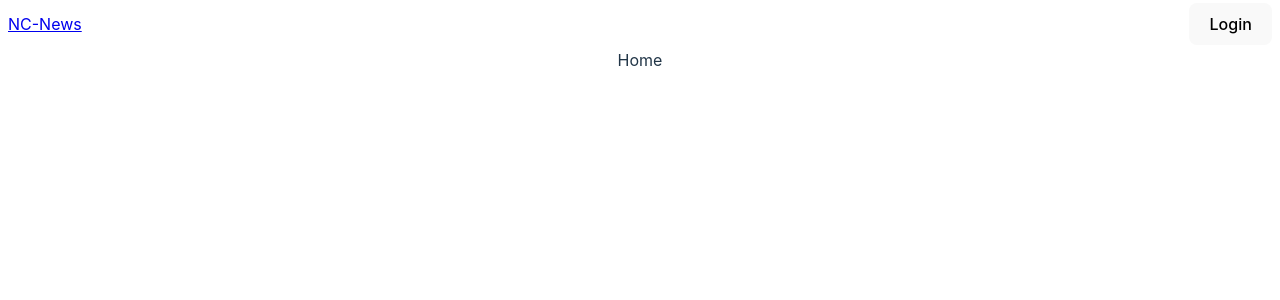
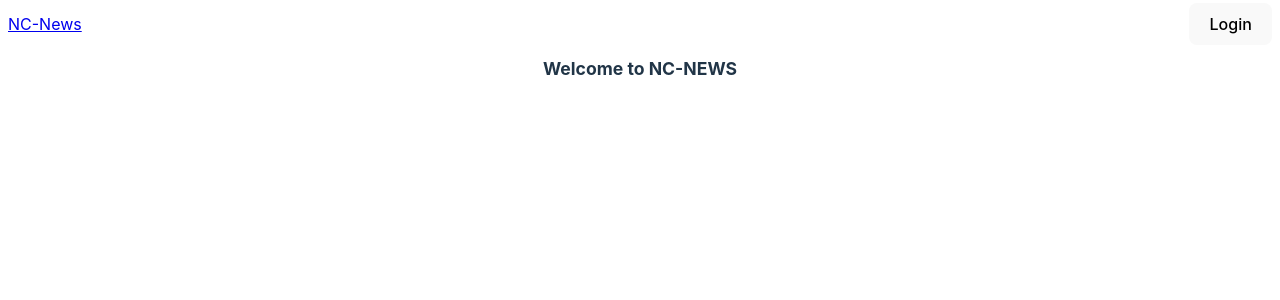
Before and after one commit to Stephen0wen/nc-news-frontend, a React (Vite) app: page / in a window 1280 px wide. Shown: the top 300 px of the page. Built offline with nearby package versions, Linux system fonts and the light colour scheme.

Commit message:
Adds welcome message

```diff
--- a/src/App.jsx
+++ b/src/App.jsx
@@ -9,7 +9,7 @@ function App() {
         <>
             <Header user={user} setUser={setUser} />
             <Routes>
-                <Route path="/" element={<Home />} />
+                <Route path="/" element={<Home user={user} />} />
             </Routes>
         </>
     );
--- a/src/Components/Home/Home.jsx
+++ b/src/Components/Home/Home.jsx
@@ -1,7 +1,12 @@
+import Welcome from "../Welcome/Welcome";
 import "./Home.css";
 
-const Home = () => {
-    return <section id="home">Home</section>;
+const Home = ({ user }) => {
+    return (
+        <section id="home">
+            <Welcome user={user} />
+        </section>
+    );
 };
 
 export default Home;
--- /dev/null
+++ b/src/Components/Welcome/Welcome.css
@@ -0,0 +1,4 @@
+#welcome {
+    margin-top: 0.5rem;
+    font-size: 1.1rem;
+}
--- /dev/null
+++ b/src/Components/Welcome/Welcome.jsx
@@ -0,0 +1,12 @@
+import "./Welcome.css";
+
+const Welcome = ({ user }) => {
+    if (user.name) {
+        return <h2 id="welcome">Welcome to NC-NEWS, {user.name}!</h2>;
+    }
+    if (!user.name) {
+        return <h2 id="welcome">Welcome to NC-NEWS</h2>;
+    }
+};
+
+export default Welcome;
```
